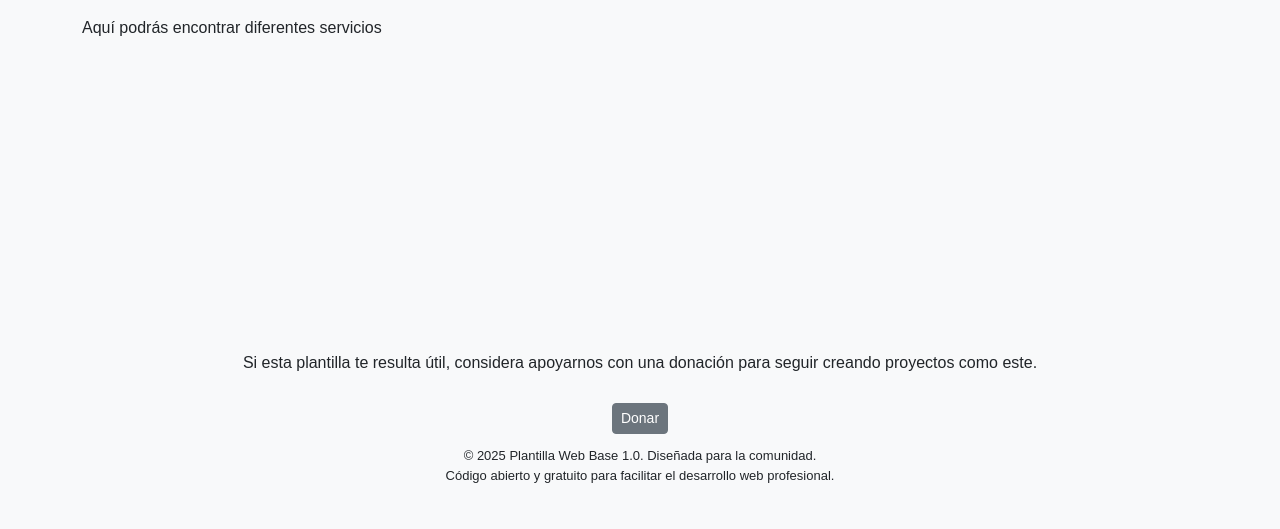
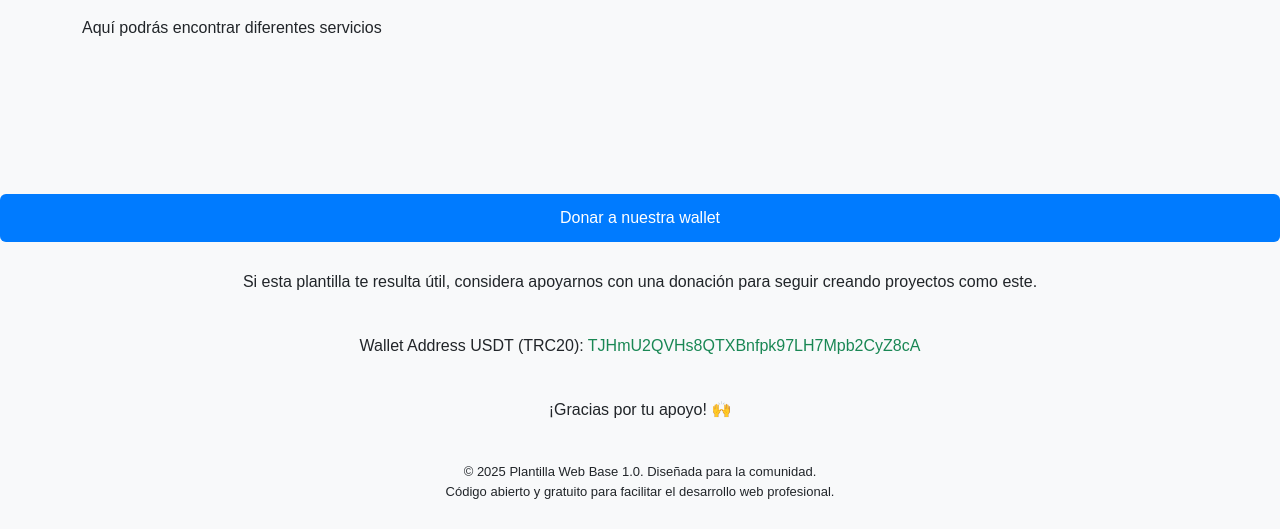
Before and after one commit to jzaldivarl/plantilla_web_base_1.0, a Flask app: page /home/ in a window 1280 px wide. Shown: the part 271-800 px from the top of the page. Run offline with Flask 3, Linux system fonts and the light colour scheme; the visitor is signed in with stand-in values (Sample User, id 1); some libraries are stand-ins or nearby versions; some web fonts are replaced.

Commit message:
Template Web Base 1.0 español

```diff
--- a/app/routes/admin/dashboardBP.py
+++ b/app/routes/admin/dashboardBP.py
@@ -5,8 +5,6 @@ from flask import Blueprint, render_template, redirect, url_for, request, flash
 from flask_login import login_required, current_user  # 🔐 Manejo de autenticación
 from app.models import User  # 👤 Modelo de usuario
 from app import db  # 🗄️ Base de datos
-from validate_email_address import validate_email  # 📧 Validación de correos electrónicos
-from app.routes.auth.registerBP import validate_password  # 🔒 Validación de contraseñas
 from sqlalchemy.exc import SQLAlchemyError, IntegrityError  # ❗ Manejo de errores de la base de datos
 from functools import wraps  # 🧰 Herramienta para crear decoradores personalizados
 
--- a/app/routes/auth/registerBP.py
+++ b/app/routes/auth/registerBP.py
@@ -2,7 +2,6 @@
 
 # 📋 Archivo que define las rutas relacionadas con el registro de usuarios.
 
-import random
 from flask import current_app
 from flask import Blueprint, render_template, request, redirect, url_for, flash, session
 from flask_mail import Message
--- a/app/routes/auth/verifyBP.py
+++ b/app/routes/auth/verifyBP.py
@@ -10,7 +10,6 @@ from app import db  # 📚 Conexión a la base de datos
 from app.models import User, generate_unique_code
 from app.routes.auth.registerBP import send_verification_email  # 📧 Función para enviar emails de verificación
 from functools import wraps  # 🛠️ Para crear decoradores personalizados
-import random  # 🎲 Para generar códigos de verificación aleatorios
 
 # 🔧 1. DEFINICIÓN DEL BLUEPRINT
 # El Blueprint agrupa rutas relacionadas con la verificación.
--- a/app/templates/base.html
+++ b/app/templates/base.html
@@ -131,15 +131,25 @@
     </main>
 
     <!-- Pie de página -->
-    <footer class="bg-light text-center mt-4 py-3">
-        <p>
+        <footer class="bg-light text-center ">
+
+            <p class="text-center text-white mt-5 rounded" style="background-color: #007bff">
+                Donar a nuestra wallet
+            </p>
+            <div class="text-center mt-3">
+                <p style="font-size: medium;" >
                     Si esta plantilla te resulta útil, considera apoyarnos con una donación para seguir creando proyectos como este.
                 </p>
-        <a href="/donate" class="btn btn-secondary btn-sm">Donar</a>
+                <p style="font-size: medium;" class="lead text-dark" style="background-color: #f8f9fa; border-radius: 8px;">
+                  Wallet Address USDT (TRC20): <span class="font-weight-bold text-success">TJHmU2QVHs8QTXBnfpk97LH7Mpb2CyZ8cA</span>
+                </p>
+                <p style="font-size: medium;">¡Gracias por tu apoyo! 🙌</p>
                 <p style="font-size: small;">
                     &copy; {{ current_year }} Plantilla Web Base 1.0. Diseñada para la comunidad. <br>
                     Código abierto y gratuito para facilitar el desarrollo web profesional.
                 </p>
+            </div>
+
         </footer>
 
 
```
Lines whose indentation alone changed are shown as unchanged.
